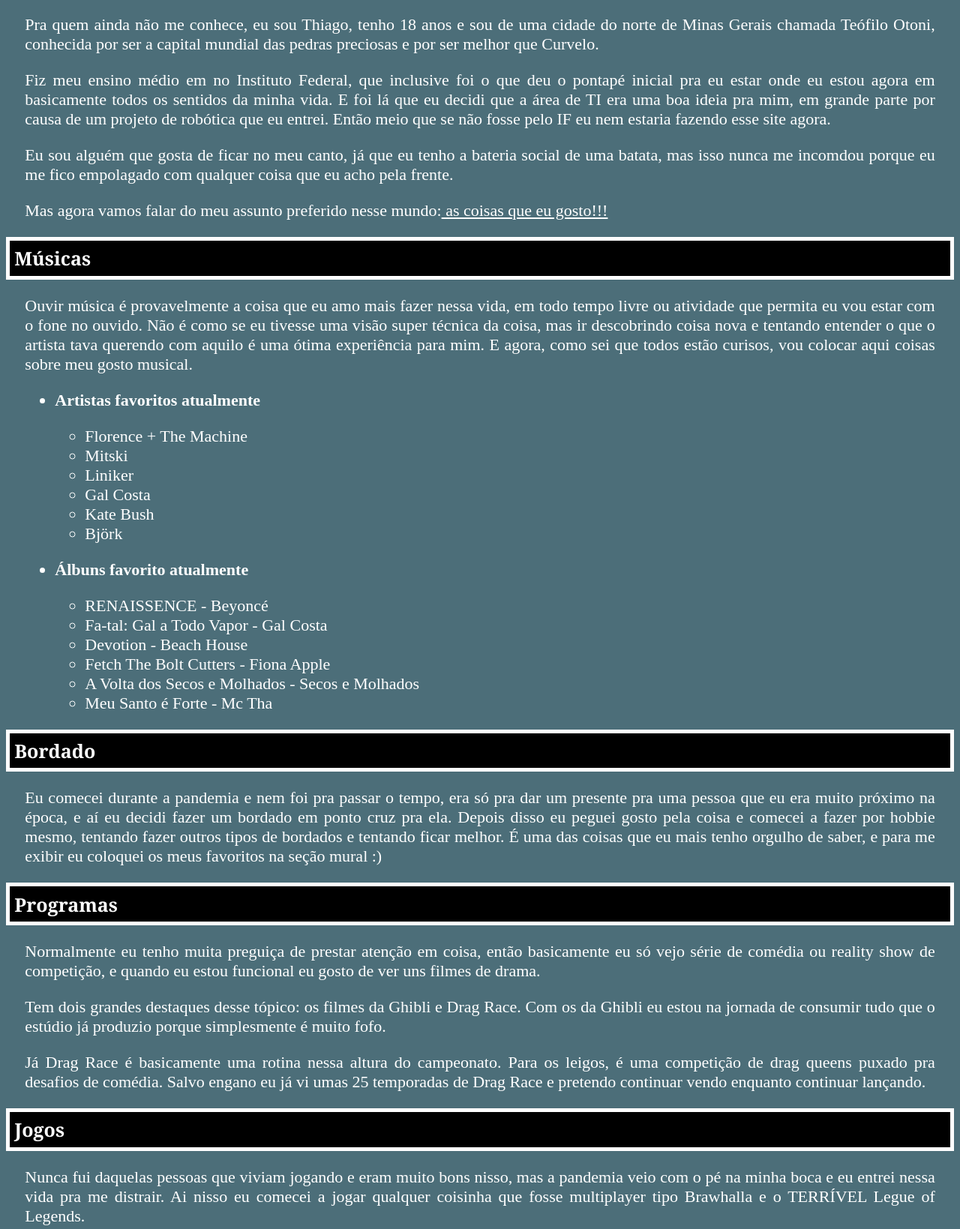
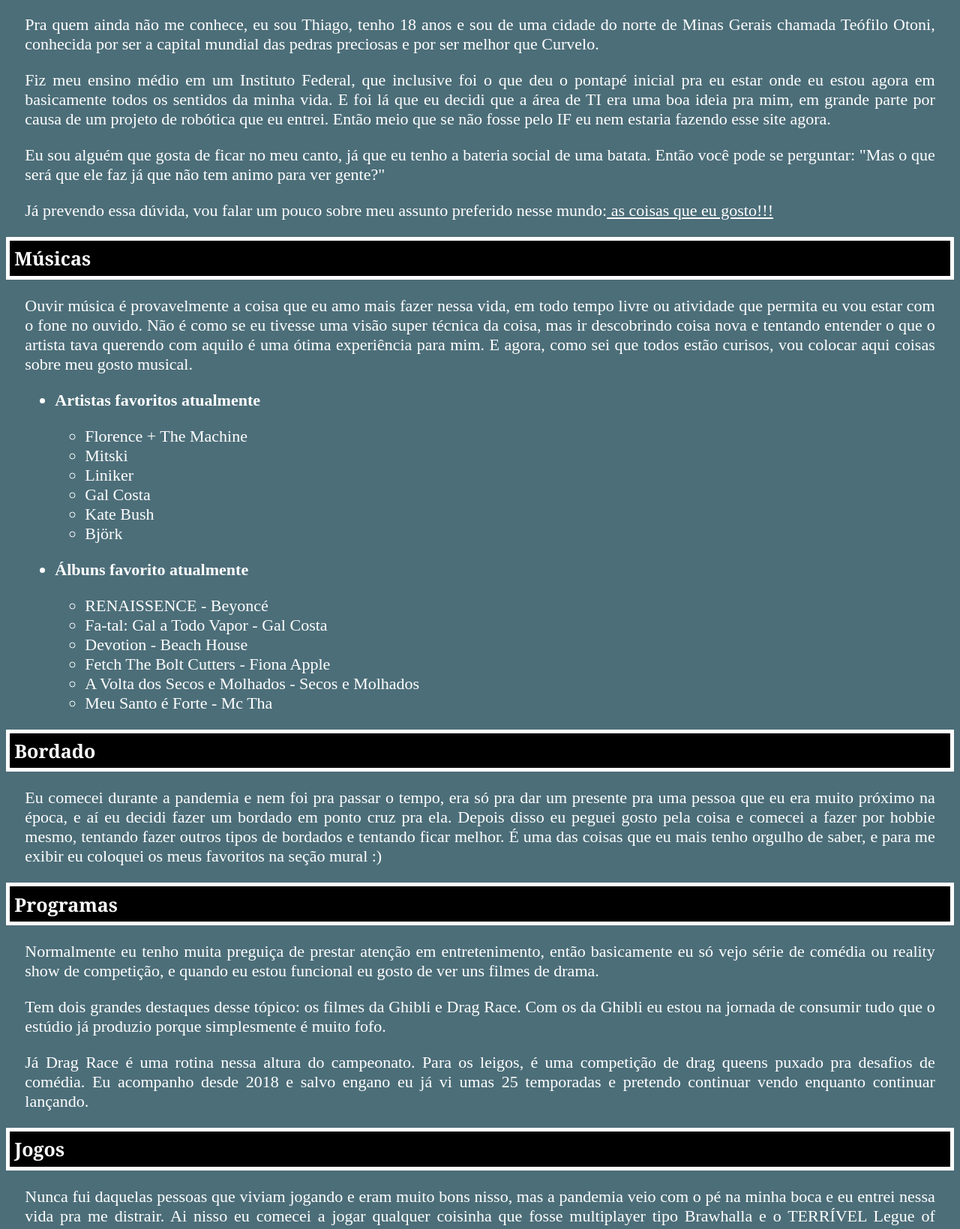
Before and after one commit to thiggasz/Web-SobreMim-ThiagoZimerer, a plain HTML site: page mim.html in a window 1280 px wide. Shown: the part 238-1877 px from the top of the page at 75% size. Drawn offline with Linux system fonts and the light colour scheme.

Commit message:
Update mim.html

```diff
--- a/mim.html
+++ b/mim.html
@@ -60,13 +60,13 @@
         <section id="texto">
             <p>Pra quem ainda não me conhece, eu sou Thiago, tenho 18 anos e sou de uma cidade do norte de Minas Gerais chamada Teófilo Otoni,
                 conhecida por ser a capital mundial das pedras preciosas e por ser melhor que Curvelo.
-            <p>Fiz meu ensino médio em no Instituto Federal, que inclusive foi o que deu o pontapé inicial pra eu
+            <p>Fiz meu ensino médio em um Instituto Federal, que inclusive foi o que deu o pontapé inicial pra eu
                 estar onde eu estou agora em basicamente todos os sentidos da minha vida. E foi lá que eu decidi que
                 a área de TI era uma boa ideia pra mim, em grande parte por causa de um projeto de robótica que eu entrei.
                 Então meio que se não fosse pelo IF eu nem estaria fazendo esse site agora.
-            <p>Eu sou alguém que gosta de ficar no meu canto, já que eu tenho a bateria social de uma batata, mas isso nunca me incomdou porque
-                eu me fico empolagado com qualquer coisa que eu acho pela frente.
-            <p>Mas agora vamos falar do meu assunto preferido nesse mundo:<u> as coisas que eu gosto!!!</u>
+            <p>Eu sou alguém que gosta de ficar no meu canto, já que eu tenho a bateria social de uma batata. Então você pode se perguntar: "Mas
+                o que será que ele faz já que não tem animo para ver gente?"
+            <p>Já prevendo essa dúvida, vou falar um pouco sobre meu assunto preferido nesse mundo:<u> as coisas que eu gosto!!!</u>
         </section>
         <section id="subtitulo">
             Músicas
@@ -111,14 +111,14 @@
             Programas
         </section>
         <section id="texto">
-            <p>Normalmente eu tenho muita preguiça de prestar atenção em coisa, então basicamente eu só vejo
+            <p>Normalmente eu tenho muita preguiça de prestar atenção em entretenimento, então basicamente eu só vejo
                 série de comédia ou reality show de competição, e quando eu estou funcional eu gosto de ver uns
                 filmes de drama.
             <p>Tem dois grandes destaques desse tópico: os filmes da Ghibli e Drag Race. Com os da Ghibli eu
                 estou na jornada de consumir tudo que o estúdio já produzio porque simplesmente é muito fofo.
-            <p>Já Drag Race é basicamente uma rotina nessa altura do campeonato. Para os leigos, é uma competição
-                de drag queens puxado pra desafios de comédia. Salvo engano eu já vi umas 25 temporadas de Drag
-                Race e pretendo continuar vendo enquanto continuar lançando.
+            <p>Já Drag Race é uma rotina nessa altura do campeonato. Para os leigos, é uma competição
+                de drag queens puxado pra desafios de comédia. Eu acompanho desde 2018 e salvo engano eu já vi umas 25 temporadas
+                e pretendo continuar vendo enquanto continuar lançando.
         </section>
         <section id="subtitulo">
             Jogos
```
